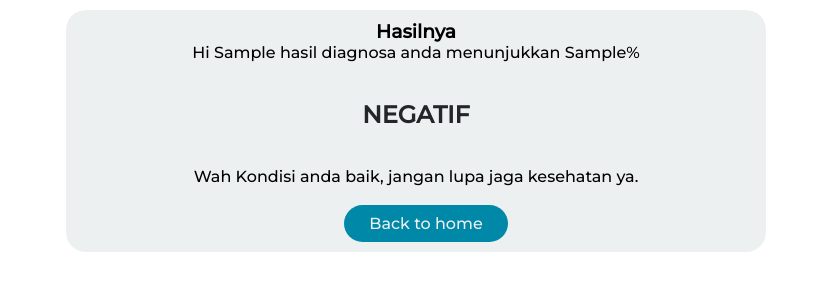
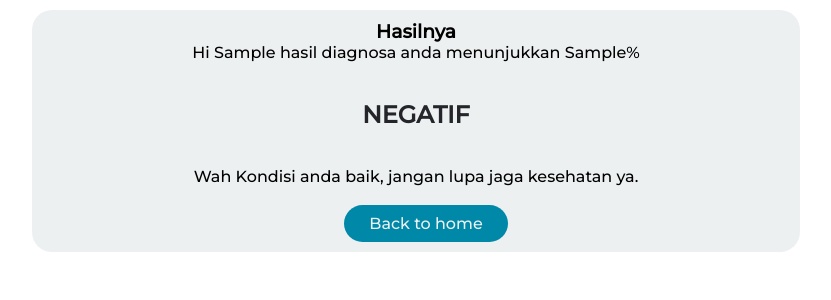
Before and after one commit to fahmi-nugroho/Proyek-Capstone-CSD-101, a Flask app: template templates/result-neg.html in a window 1280 px wide. Shown: the top 300 px of the page, without its empty margins (224-1055 px from the left). Run offline with Flask 2, Linux system fonts and the light colour scheme; the template is opened without the code that fills it: most values are stand-ins (such as "Sample title", 1, 10 or a date in 2020); parts of the project's set-up code (start-up, migrations or seed data) failed here and were passed over.

Commit message:
editing file css

```diff
--- a/static/styles/style.css
+++ b/static/styles/style.css
@@ -141,7 +141,7 @@ button:hover {
 }
 
 .result {
-  width: 700px;
+  width: 60%;
   height: auto;
   display: inline-block;
   background-color: #edf0f1;
```
